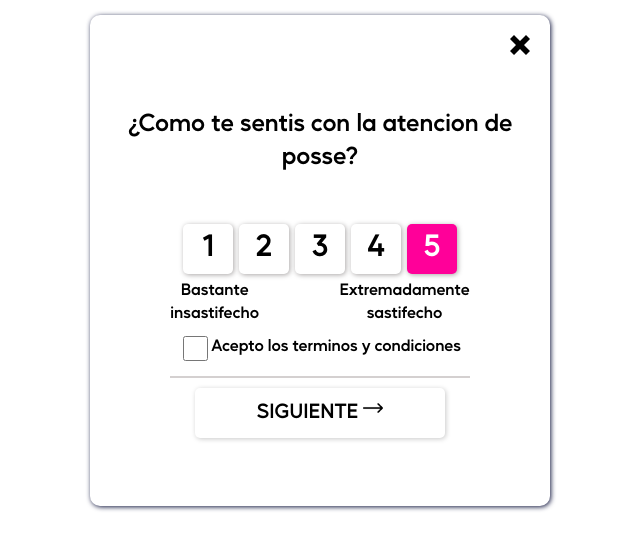
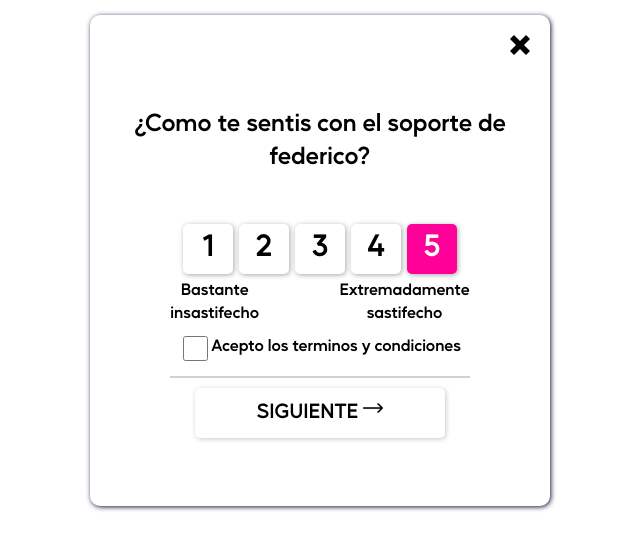
Before and after one commit to nicovillagra/DESAFIO-2, a plain HTML site: page index.html in a window 1280 px wide. Shown: the whole page, without its empty margins (320-960 px from the left). Drawn offline with Linux system fonts and the light colour scheme.

Commit message:
Modificacion2

```diff
--- a/index.html
+++ b/index.html
@@ -14,7 +14,7 @@
     </div>
         <div class="encuestas">
             <div class="Pregunta">
-                <h2 class="pregunta3"><p class="Pregunta1">¿Como te sentis con la atencion de posse?</h2>
+                <h2 class="pregunta3"><p class="Pregunta1">¿Como te sentis con el soporte de federico?</h2>
             </div>
            <div class="numerosContainer">
             <div class="Caja">1</div>
```
